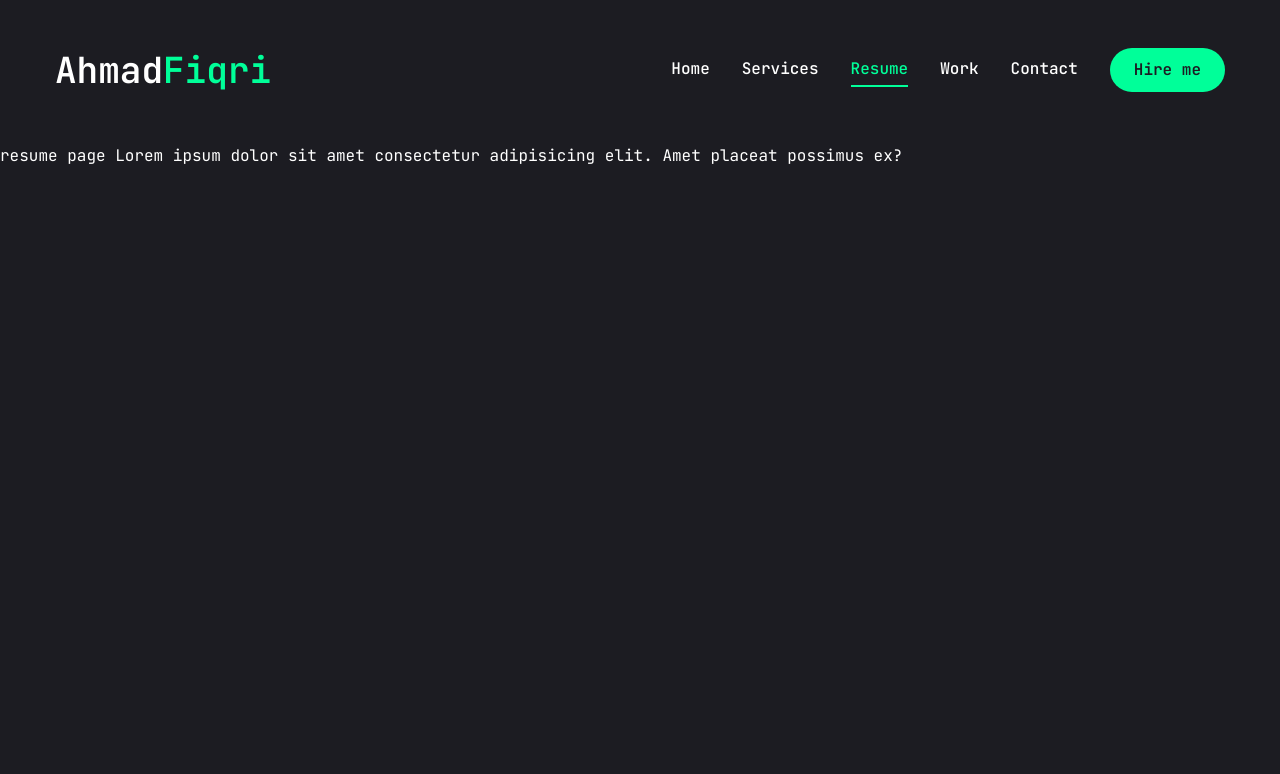
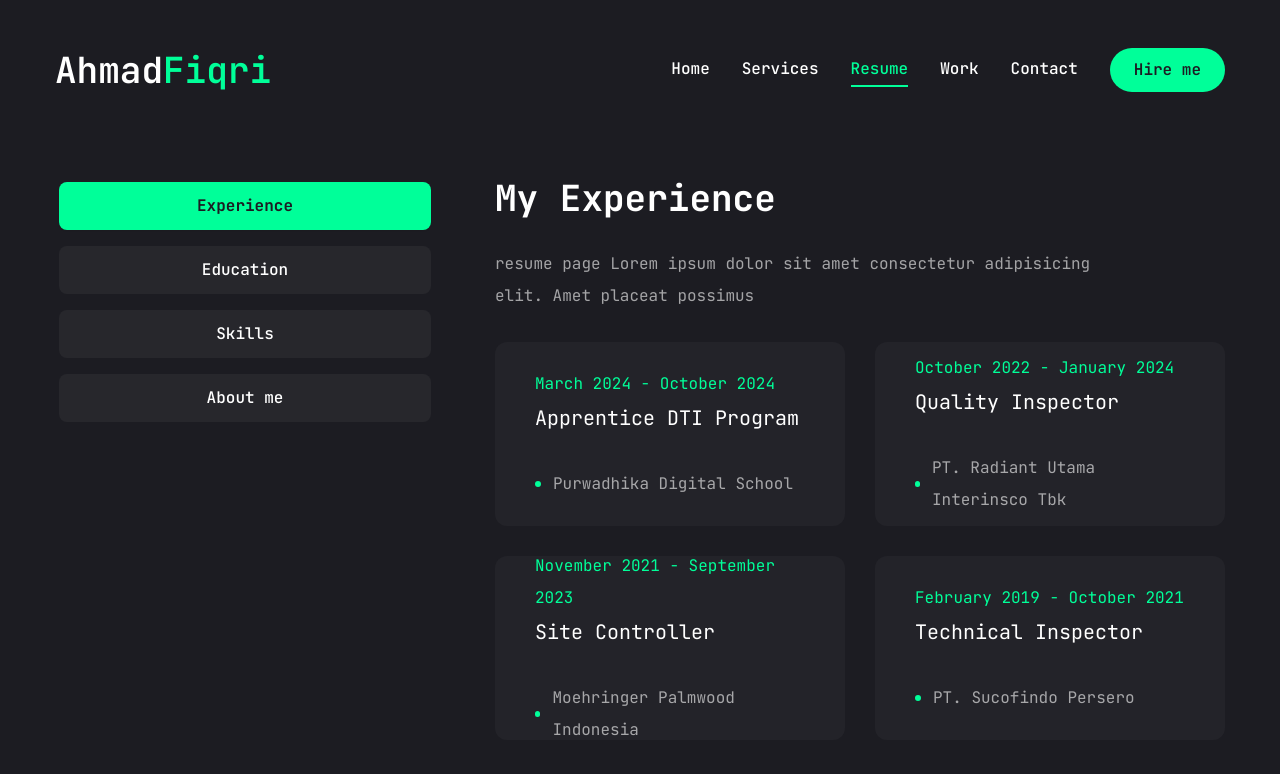
Before and after one commit to fiqrioemry/ahmadfiqrioemry_portfolio, a Next.js app: page /resume in a window 1280 px wide. Shown: the top 774 px of the page. Built offline with nearby package versions, Linux system fonts and the light colour scheme.

Commit message:
completing section resume

```diff
--- a/app/resume/page.jsx
+++ b/app/resume/page.jsx
@@ -9,7 +9,15 @@
   FaNodeJs,
 } from "react-icons/fa";
 
-import { SiTailwindcss, SiNextdotjs } from "react-icons/si";
+import {
+  SiTailwindcss,
+  SiNextdotjs,
+  SiJupyter,
+  SiTableau,
+  SiMysql,
+  SiPython,
+  SiJavascript,
+} from "react-icons/si";
 
 const resume = [{}];
 
@@ -60,6 +68,26 @@
       position: "Technical Inspector",
       duration: "February 2019 - October 2021",
     },
+    {
+      company: "PT. Sucofindo Persero",
+      position: "Technical Inspector",
+      duration: "February 2019 - October 2021",
+    },
+    {
+      company: "PT. Sucofindo Persero",
+      position: "Technical Inspector",
+      duration: "February 2019 - October 2021",
+    },
+    {
+      company: "PT. Sucofindo Persero",
+      position: "Technical Inspector",
+      duration: "February 2019 - October 2021",
+    },
+    {
+      company: "PT. Sucofindo Persero",
+      position: "Technical Inspector",
+      duration: "February 2019 - October 2021",
+    },
   ],
 };
 
@@ -97,23 +125,194 @@
   ],
 };
 
+// skills data
 const skills = {
   title: "My Skills",
   description:
     "resume page Lorem ipsum dolor sit amet consectetur adipisicing elit. Amet placeat possimus ",
   skillList: [
     {
+      num: 1,
       icon: <FaHtml5 />,
       name: "html 5",
     },
+    {
+      num: 2,
+      icon: <FaCss3 />,
+      name: "CSS",
+    },
+    {
+      num: 3,
+      icon: <SiJavascript />,
+      name: "Javascript",
+    },
+    {
+      num: 4,
+      icon: <FaReact />,
+      name: "React.js",
+    },
+
+    {
+      num: 5,
+      icon: <SiPython />,
+      name: "Python",
+    },
+
+    {
+      num: 6,
+      icon: <SiJupyter />,
+      name: "Jupyter Notebook",
+    },
+    {
+      num: 7,
+      icon: <SiTableau />,
+      name: "Tableau",
+    },
+
+    {
+      icon: <SiTailwindcss />,
+      name: "Tailwindcss",
+    },
   ],
 };
+
+import { Tabs, TabsContent, TabsList, TabsTrigger } from "@/components/ui/tabs";
+
+import {
+  Tooltip,
+  TooltipContent,
+  TooltipProvider,
+  TooltipTrigger,
+} from "@radix-ui/react-tooltip";
+import { ScrollArea } from "@/components/ui/scroll-area";
+import { motion } from "framer-motion";
+
 const Resume = () => {
   return (
-    <div>
-      resume page Lorem ipsum dolor sit amet consectetur adipisicing elit. Amet
-      placeat possimus ex?
-    </div>
+    <motion.div
+      initial={{ opacity: 0 }}
+      animate={{
+        opacity: 1,
+        transition: { delay: 2.4, duration: 0.4, ease: "easeIn" },
+      }}
+      className="min-h-[80vh] flex items-center justify-center py-12 xl:py-0"
+    >
+      <div className="container mx-auto">
+        <Tabs
+          defaultValue="experience"
+          className="flex flex-col xl:flex-row gap-[60px]"
+        >
+          <TabsList className="flex flex-col w-full max-w-[380px] mx-auto xl:mx-0 gap-4">
+            <TabsTrigger value="experience">Experience</TabsTrigger>
+            <TabsTrigger value="education">Education</TabsTrigger>
+            <TabsTrigger value="skills">Skills</TabsTrigger>
+            <TabsTrigger value="about">About me</TabsTrigger>
+          </TabsList>
+
+          {/* content */}
+          <div className="min-h-[70vh] w-full">
+            {/* experience */}
+            <TabsContent value="experience" className="w-full">
+              <div className="flex flex-col gap-[30px] text-center xl:text-left">
+                <h3 className="text-4xl font-bold">{experience.title}</h3>
+                <p className="max-w-[600px] text-white/60 mx-auto xl:mx-0">
+                  {experience.description}
+                </p>
+                <ScrollArea className="h-[400px]">
+                  <ul className="grid grid-cols-1 lg:grid-cols-2 gap-[30px]">
+                    {experience.items.map((item, index) => {
+                      return (
+                        <li
+                          key={index}
+                          className="bg-[#232329] h-[184px] py-6 px-10 rounded-xl flex flex-col justify-center items-center lg:items-start gap-1"
+                        >
+                          <span className="text-accent">{item.duration}</span>
+                          <h3 className="text-xl  min-h-[60px] text-center lg:text-left">
+                            {item.position}
+                          </h3>
+                          <div className="flex items-center gap-3">
+                            <span className="w-[6px] h-[6px] rounded-full bg-accent"></span>
+                            <p className="text-white/60">{item.company}</p>
+                          </div>
+                        </li>
+                      );
+                    })}
+                  </ul>
+                </ScrollArea>
+              </div>
+            </TabsContent>
+
+            {/* education */}
+            <TabsContent value="education" className="w-full">
+              <div className="flex flex-col gap-[30px] text-center xl:text-left">
+                <h3 className="text-4xl font-bold">{education.title}</h3>
+                <p className="max-w-[600px] text-white/60 mx-auto xl:mx-0">
+                  {education.description}
+                </p>
+                <ScrollArea className="h-[400px]">
+                  <ul className="grid grid-cols-1 lg:grid-cols-2 gap-[30px]">
+                    {education.items.map((item, index) => {
+                      return (
+                        <li
+                          key={index}
+                          className="bg-[#232329] h-[184px] py-6 px-10 rounded-xl flex flex-col justify-center items-center lg:items-start gap-1"
+                        >
+                          <span className="text-accent">{item.duration}</span>
+                          <h3 className="text-xl  min-h-[60px] text-center lg:text-left">
+                            {item.degree}
+                          </h3>
+                          <div className="flex items-center gap-3">
+                            <span className="w-[6px] h-[6px] rounded-full bg-accent"></span>
+                            <p className="text-white/60">{item.institution}</p>
+                          </div>
+                        </li>
+                      );
+                    })}
+                  </ul>
+                </ScrollArea>
+              </div>
+            </TabsContent>
+
+            {/* skills */}
+            <TabsContent value="skills" className="w-full h-full">
+              <div className="flex flex-col gap-[30px]">
+                <div className="flex flex-col gap-[30px] text-center xl:text-left">
+                  <h3 className="text-4xl font-bold">{skills.title}</h3>
+                  <p className="max-w-[600px] text-white/60 mx-auto xl:mx-0">
+                    {skills.description}
+                  </p>
+                </div>
+                <ul className="grid grid-cols-2 sm:grid-cols-3 md:grid-cols-4 xl:gap-[30px]">
+                  {skills.skillList.map((skill, index) => {
+                    return (
+                      <li key={index}>
+                        <TooltipProvider delayDuration={100}>
+                          <Tooltip>
+                            <TooltipTrigger>
+                              <div className="text-6xl group-hover:text-accent transition-all duration-300">
+                                {skill.icon}
+                              </div>
+                            </TooltipTrigger>
+                            <TooltipContent>
+                              <p>{skill.name}</p>
+                            </TooltipContent>
+                          </Tooltip>
+                        </TooltipProvider>
+                      </li>
+                    );
+                  })}
+                </ul>
+              </div>
+            </TabsContent>
+
+            {/* about */}
+            <TabsContent value="about" className="w-full">
+              about
+            </TabsContent>
+          </div>
+        </Tabs>
+      </div>
+    </motion.div>
   );
 };
 
--- a/components/ui/scroll-area.jsx
+++ b/components/ui/scroll-area.jsx
@@ -1,25 +1,29 @@
-"use client"
+"use client";
 
-import * as React from "react"
-import * as ScrollAreaPrimitive from "@radix-ui/react-scroll-area"
+import * as React from "react";
+import * as ScrollAreaPrimitive from "@radix-ui/react-scroll-area";
 
-import { cn } from "@/lib/utils"
+import { cn } from "@/lib/utils";
 
-const ScrollArea = React.forwardRef(({ className, children, ...props }, ref) => (
+const ScrollArea = React.forwardRef(
+  ({ className, children, ...props }, ref) => (
     <ScrollAreaPrimitive.Root
       ref={ref}
       className={cn("relative overflow-hidden", className)}
-    {...props}>
+      {...props}
+    >
       <ScrollAreaPrimitive.Viewport className="h-full w-full rounded-[inherit]">
         {children}
       </ScrollAreaPrimitive.Viewport>
       <ScrollBar />
       <ScrollAreaPrimitive.Corner />
     </ScrollAreaPrimitive.Root>
-))
-ScrollArea.displayName = ScrollAreaPrimitive.Root.displayName
+  )
+);
+ScrollArea.displayName = ScrollAreaPrimitive.Root.displayName;
 
-const ScrollBar = React.forwardRef(({ className, orientation = "vertical", ...props }, ref) => (
+const ScrollBar = React.forwardRef(
+  ({ className, orientation = "vertical", ...props }, ref) => (
     <ScrollAreaPrimitive.ScrollAreaScrollbar
       ref={ref}
       orientation={orientation}
@@ -31,10 +35,12 @@
           "h-2.5 flex-col border-t border-t-transparent p-[1px]",
         className
       )}
-    {...props}>
-    <ScrollAreaPrimitive.ScrollAreaThumb className="relative flex-1 rounded-full bg-slate-200 dark:bg-slate-800" />
+      {...props}
+    >
+      <ScrollAreaPrimitive.ScrollAreaThumb className="relative flex-1 rounded-full bg-accent dark:bg-slate-800" />
     </ScrollAreaPrimitive.ScrollAreaScrollbar>
-))
-ScrollBar.displayName = ScrollAreaPrimitive.ScrollAreaScrollbar.displayName
+  )
+);
+ScrollBar.displayName = ScrollAreaPrimitive.ScrollAreaScrollbar.displayName;
 
-export { ScrollArea, ScrollBar }
+export { ScrollArea, ScrollBar };
--- a/components/ui/tabs.jsx
+++ b/components/ui/tabs.jsx
@@ -1,43 +1,43 @@
-"use client"
+"use client";
 
-import * as React from "react"
-import * as TabsPrimitive from "@radix-ui/react-tabs"
+import * as React from "react";
+import * as TabsPrimitive from "@radix-ui/react-tabs";
 
-import { cn } from "@/lib/utils"
+import { cn } from "@/lib/utils";
 
-const Tabs = TabsPrimitive.Root
+const Tabs = TabsPrimitive.Root;
 
 const TabsList = React.forwardRef(({ className, ...props }, ref) => (
   <TabsPrimitive.List
     ref={ref}
-    className={cn(
-      "inline-flex h-10 items-center justify-center rounded-md bg-slate-100 p-1 text-slate-500 dark:bg-slate-800 dark:text-slate-400",
-      className
-    )}
-    {...props} />
-))
-TabsList.displayName = TabsPrimitive.List.displayName
+    className={cn("inline-flex h-auto rounded-md p-1 text-primary", className)}
+    {...props}
+  />
+));
+TabsList.displayName = TabsPrimitive.List.displayName;
 
 const TabsTrigger = React.forwardRef(({ className, ...props }, ref) => (
   <TabsPrimitive.Trigger
     ref={ref}
     className={cn(
-      "inline-flex items-center justify-center whitespace-nowrap rounded-sm px-3 py-1.5 text-sm font-medium ring-offset-white transition-all focus-visible:outline-none focus-visible:ring-2 focus-visible:ring-slate-950 focus-visible:ring-offset-2 disabled:pointer-events-none disabled:opacity-50 data-[state=active]:bg-white data-[state=active]:text-slate-950 data-[state=active]:shadow-sm dark:ring-offset-slate-950 dark:focus-visible:ring-slate-300 dark:data-[state=active]:bg-slate-950 dark:data-[state=active]:text-slate-50",
+      "inline-flex items-center w-full bg-[#27272c] justify-center whitespace-nowrap text-white rounded-lg p-3 text-base font-medium ring-offset-white transition-all disabled:pointer-events-none disabled:opacity-50 data-[state=active]:bg-accent data-[state=active]:text-primary  data-[state=active]:font-bold data-[state=active]:shadow-sm ",
       className
     )}
-    {...props} />
-))
-TabsTrigger.displayName = TabsPrimitive.Trigger.displayName
+    {...props}
+  />
+));
+TabsTrigger.displayName = TabsPrimitive.Trigger.displayName;
 
 const TabsContent = React.forwardRef(({ className, ...props }, ref) => (
   <TabsPrimitive.Content
     ref={ref}
     className={cn(
-      "mt-2 ring-offset-white focus-visible:outline-none focus-visible:ring-2 focus-visible:ring-slate-950 focus-visible:ring-offset-2 dark:ring-offset-slate-950 dark:focus-visible:ring-slate-300",
+      "min-h-[480px]  ring-offset-white focus-visible:outline-none focus-visible:ring-2 focus-visible:ring-slate-950 focus-visible:ring-offset-2 dark:ring-offset-slate-950 dark:focus-visible:ring-slate-300",
       className
     )}
-    {...props} />
-))
-TabsContent.displayName = TabsPrimitive.Content.displayName
+    {...props}
+  />
+));
+TabsContent.displayName = TabsPrimitive.Content.displayName;
 
-export { Tabs, TabsList, TabsTrigger, TabsContent }
+export { Tabs, TabsList, TabsTrigger, TabsContent };
```
Lines whose indentation alone changed are shown as unchanged.
